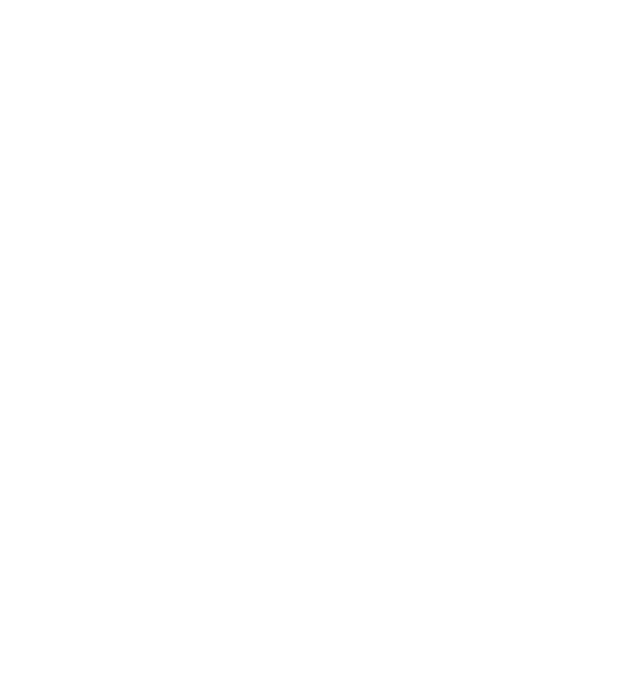
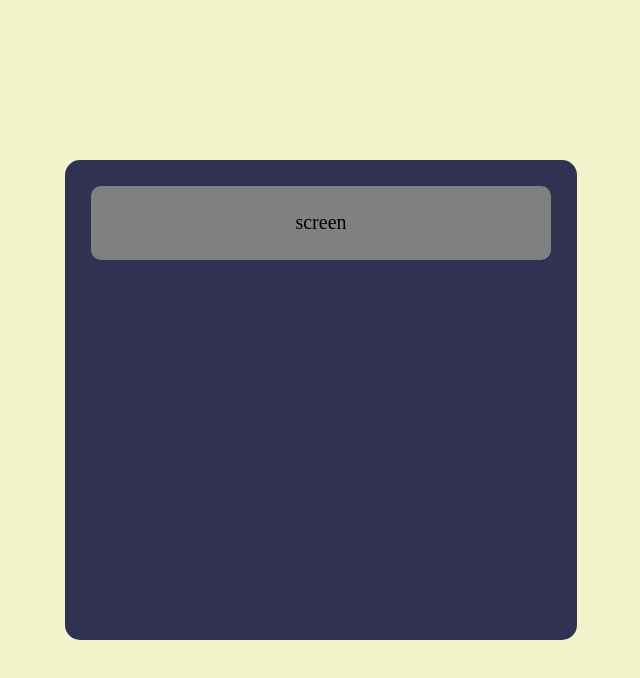
Before and after one commit to OmegaGinga/odin-calculator, a plain HTML site: page index.html in a window 1280 px wide. Shown: the whole page, without its empty margins (319-959 px from the left). Drawn offline with Linux system fonts and the light colour scheme.

Commit message:
Preparations for styling
Added divs for page and calculator
Added screen div and prepared for next steps

```diff
--- a/index.html
+++ b/index.html
@@ -3,12 +3,32 @@
 <html lang="en">
     <head>
         <meta charset="UTF-8">
-        <link rel="stylesheet" href="./index.html">
+        <link rel="stylesheet" href="./style.css">
         <title>Calculator</title>
     </head>
     <body>
+        <div class="container">
+            <div class="calculator">
+
+                <div class="screen">
+                    screen
+                </div>
+
+                <div class="row two">
+
+                </div>
+
+                <div class="row three">
 
 
+                </div>
+
+                <div class="row four">
+
+                </div>
+
+            </div>
+        </div>
         <script src="./script.js"></script>
     </body>
 </html>
--- a/style.css
+++ b/style.css
@@ -0,0 +1,34 @@
+.container{
+    position: absolute;
+    position: fixed;
+    top: 0;
+    right: 0;
+    bottom: 0;
+    left: 0;
+    background-color: rgba(200, 200, 0, 0.2);
+    display: flex;
+    justify-content: center;
+    align-items: center;
+}
+
+.calculator{
+    display: flex;
+    flex-direction: column;
+    align-items: center;
+    background-color: rgba(0, 0, 50, .8);
+    width: 40%;
+    height: 60%;
+    border-radius: 15px;
+}
+
+.screen{
+    background-color: gray;
+    display: flex;
+    align-items: center;
+    justify-content: center;
+    width: 80%;
+    padding: 5%;
+    border-radius: 10px;
+    margin-top: 5%;
+    font-size: 20px;
+}
```
